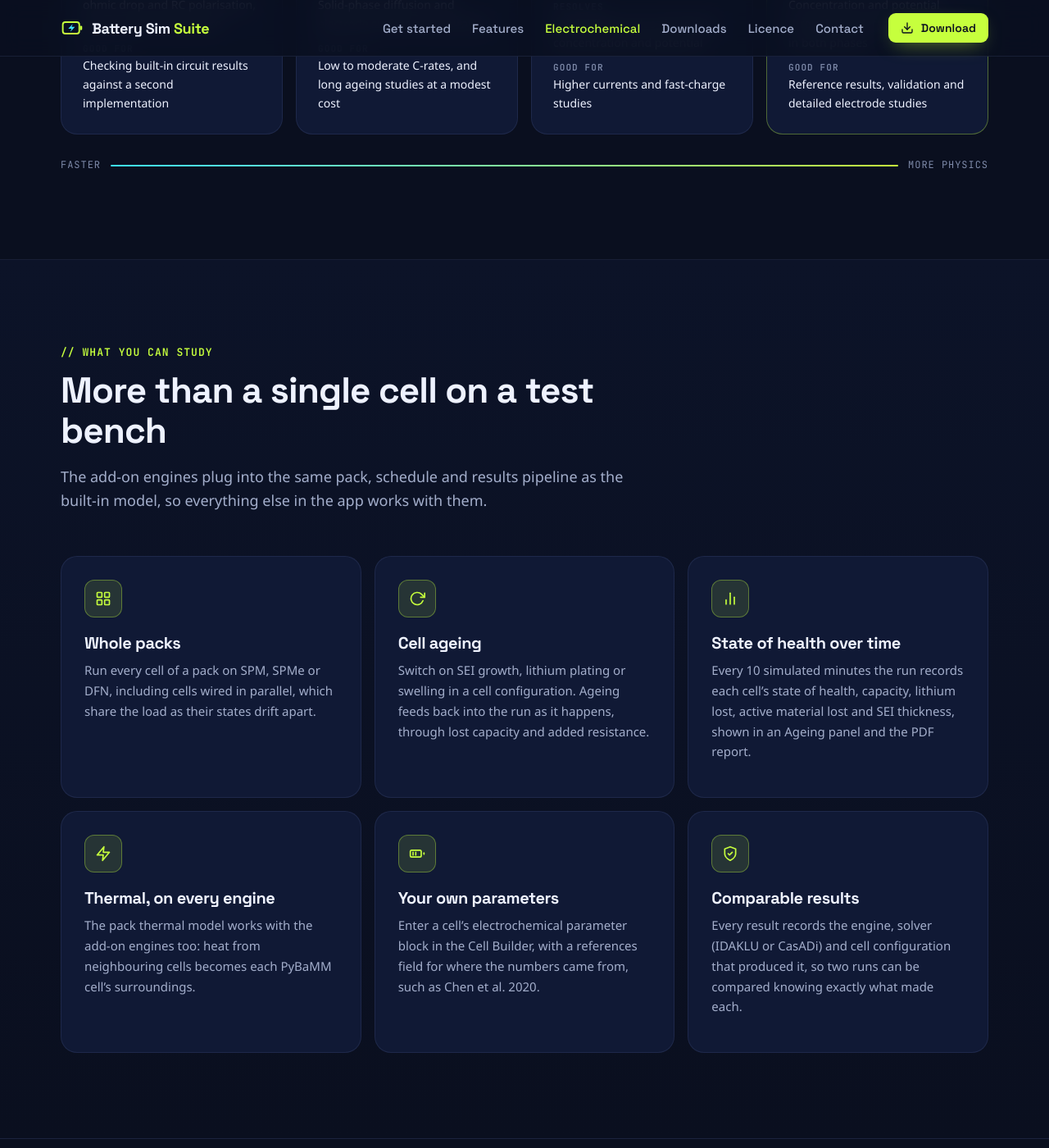
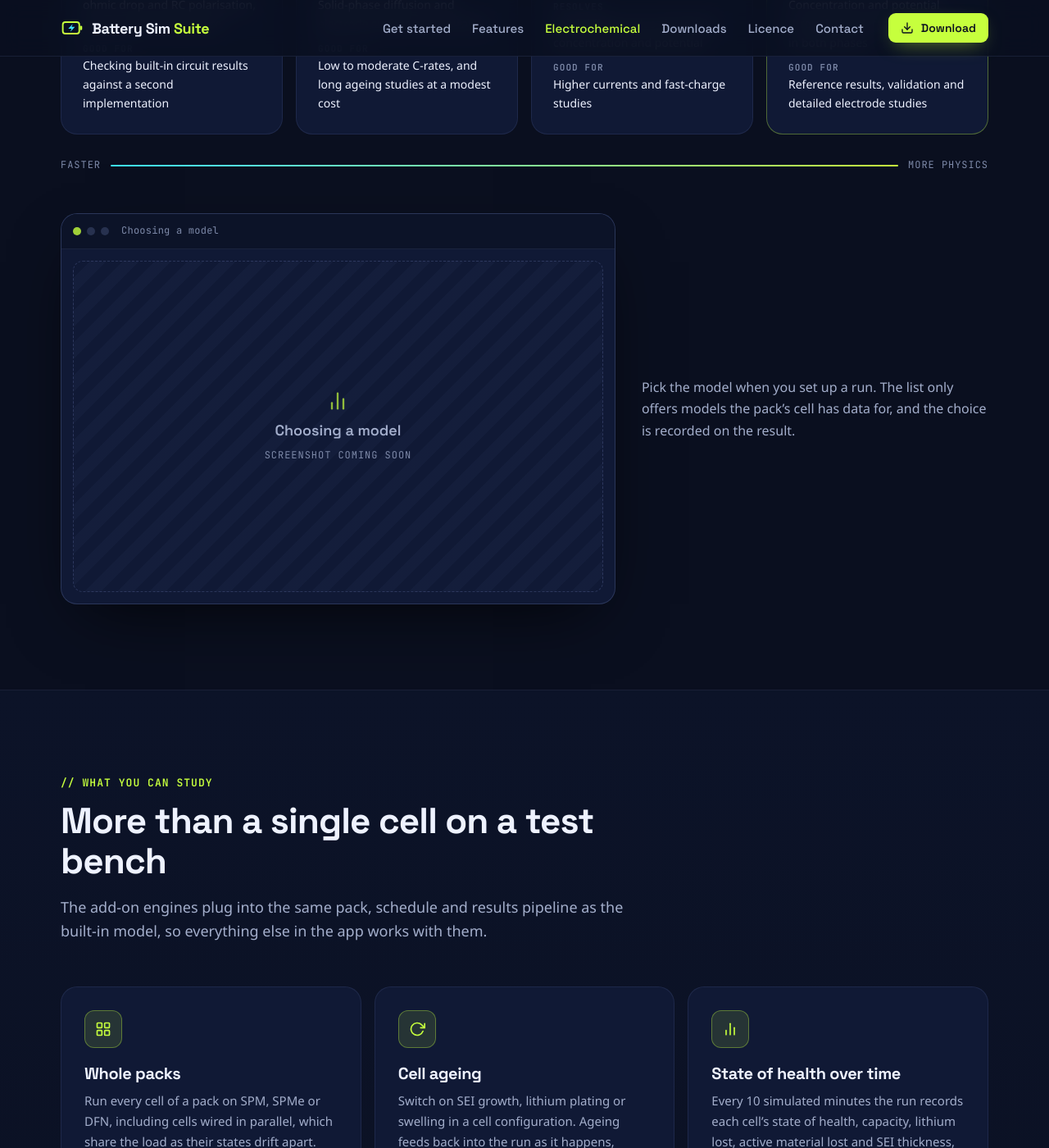
Before and after one commit to sohamdange/battery-sim-releases, a Jekyll site: the page built from docs/features/electrochemical/index.html, in a window 1280 px wide and 1400 px high, scrolled down 1595 px. Shown: the whole window at 82% size. Built offline with Jekyll 4.4.1, drawn with Linux system fonts in a browser that asks for light colours; some of the changed text lies outside the part shown.

Commit message:
site: screenshot slots that fill in when the image is added
- _data/shots.yml lists every screenshot the site uses: file name,
  title, alt text and what to capture
- _includes/shot.html shows the screenshot when
  docs/screenshots/<file> exists, and a styled placeholder until then,
  so adding an image needs no code change
- placeholders for the 0.2.0 screens: cell builder, pack builder,
  thermal setup, sub-cycle builder, calendar, simulation setup,
  engine picker, ageing panel and add-on install

Co-Authored-By: Claude Opus 5.5 <noreply@anthropic.com>
Claude-Session: https://claude.ai/code/session_01CNTjxbna8Mw7tAQUyLTGDS

```diff
--- /dev/null
+++ b/docs/_includes/shot.html
@@ -0,0 +1,19 @@
+{%- comment -%}
+  A screenshot from _data/shots.yml, or a placeholder until its file exists.
+  Usage: {% include shot.html id="engine-picker" %}
+{%- endcomment -%}
+{%- assign shot = site.data.shots | where: "id", include.id | first -%}
+{%- assign shot_path = "/screenshots/" | append: shot.file -%}
+{%- assign shot_file = site.static_files | where: "path", shot_path | first -%}
+<figure class="frame shot{% if include.class %} {{ include.class }}{% endif %}">
+  <div class="frame-bar" aria-hidden="true"><i></i><i></i><i></i><span class="mono">{{ shot.title }}</span></div>
+  {%- if shot_file %}
+  <img src="{{ shot_path | relative_url }}" alt="{{ shot.alt }}" loading="lazy" width="1440" height="900">
+  {%- else %}
+  <div class="shot-placeholder" role="img" aria-label="{{ shot.title }}: screenshot coming soon">
+    {% include icon.html name="chart" px=28 %}
+    <strong>{{ shot.title }}</strong>
+    <span class="mono">Screenshot coming soon</span>
+  </div>
+  {%- endif %}
+</figure>
--- a/docs/assets/css/site.css
+++ b/docs/assets/css/site.css
@@ -606,3 +606,13 @@ td code { font-size: 12px; word-break: break-all; }
   .guide-step { grid-template-columns: minmax(0, 1fr); gap: 14px; }
   .guide-num { width: 44px; height: 44px; font-size: 15px; }
 }
+
+/* ---------- Screenshots and placeholders (_includes/shot.html) ---------- */
+.shot-placeholder { aspect-ratio: 16 / 10; display: flex; flex-direction: column; align-items: center; justify-content: center; gap: 10px; margin: 14px; border: 1px dashed var(--line-2); border-radius: 12px; color: var(--dim); text-align: center; padding: 16px; background: repeating-linear-gradient(135deg, transparent 0 14px, rgba(160,180,255,.03) 14px 28px); }
+.shot-placeholder .icon { color: var(--lime); opacity: .7; }
+.shot-placeholder strong { font: 600 18px var(--font-display); color: var(--muted); }
+.shot-placeholder .mono { font-size: 12px; letter-spacing: .08em; text-transform: uppercase; }
+.shot-row { display: grid; grid-template-columns: minmax(0, 1.6fr) minmax(0, 1fr); gap: 32px; align-items: center; margin-top: 48px; }
+.shot-row > p { margin: 0; }
+.guide-step .shot { margin-top: 24px; }
+@media (max-width: 920px) { .shot-row { grid-template-columns: minmax(0, 1fr); gap: 16px; } }
--- a/docs/features/electrochemical/index.html
+++ b/docs/features/electrochemical/index.html
@@ -44,6 +44,7 @@ hero_lede: Four PyBaMM-based cell engines (Thevenin, SPM, SPMe and DFN) inside B
       {%- endfor %}
     </div>
     <p class="engines-key engines-key--wide mono reveal"><span>Faster</span><span class="engines-key-line"></span><span>More physics</span></p>
+    <div class="shot-row reveal">{% include shot.html id="engine-picker" %}<p class="muted">Pick the model when you set up a run. The list only offers models the pack&rsquo;s cell has data for, and the choice is recorded on the result.</p></div>
   </div>
 </section>
 
@@ -86,6 +87,8 @@ hero_lede: Four PyBaMM-based cell engines (Thevenin, SPM, SPMe and DFN) inside B
         <p>Every result records the engine, solver (IDAKLU or CasADi) and cell configuration that produced it, so two runs can be compared knowing exactly what made each.</p>
       </article>
     </div>
+    <div class="shot-row reveal">{% include shot.html id="ageing-panel" %}<p class="muted">Electrochemical runs with ageing switched on add an Ageing panel to the results, and an Ageing page to the PDF report.</p>
+    </div>
   </div>
 </section>
 
@@ -111,6 +114,9 @@ hero_lede: Four PyBaMM-based cell engines (Thevenin, SPM, SPMe and DFN) inside B
       </ol>
       <p class="muted">The add-on is not code-signed. The SHA-256 checksums on the Downloads page are how to confirm a copy is genuine.</p>
     </div>
+  </div>
+  <div class="wrap">
+    <div class="shot-row reveal">{% include shot.html id="addon-install" %}<p class="muted">Settings &rarr; About shows whether the add-on is installed, its version, and Install or Uninstall. Updates to the app keep an installed add-on.</p></div>
   </div>
 </section>
 
--- a/docs/features/index.html
+++ b/docs/features/index.html
@@ -63,6 +63,9 @@ hero_lede: From cell characterisation to year-long pack missions, in one desktop
       </div>
       <div class="pack-label mono"><span>12s4p</span><span>R_s &middot; R_p</span></div>
     </div>
+  </div>
+  <div class="wrap">
+    <div class="shot-row reveal">{% include shot.html id="pack-builder" %}<p class="muted">The Pack Builder shows the layout, the pack summary and a 3D preview as you edit.</p></div>
   </div>
 </section>
 
@@ -140,6 +143,9 @@ hero_lede: From cell characterisation to year-long pack missions, in one desktop
       </div>
       <div class="pack-label mono"><span>cell &harr; cell</span><span>air &middot; coolant</span></div>
     </div>
+  </div>
+  <div class="wrap">
+    <div class="shot-row reveal">{% include shot.html id="thermal-setup" %}<p class="muted">Thermal connections and cooling are set in the Pack Builder, by group of cells, with per-cell overrides.</p></div>
   </div>
 </section>
 
--- a/docs/guide/index.html
+++ b/docs/guide/index.html
@@ -47,6 +47,7 @@ hero_lede: From a fresh install to your first result. Each step builds a reusabl
             <li>{% include icon.html name="check" px=18 %}<span><strong>Electrochemical model</strong> (with the <a href="{{ '/features/electrochemical/' | relative_url }}">add-on</a>): enter the cell&rsquo;s electrochemical parameter block, and record where the values came from.</span></li>
           </ul>
           <div class="callout"><p><strong>Common mistake:</strong> RC data at only one temperature. The solver interpolates between temperatures, so a single point gives wrong results elsewhere. If that is all you have, set a generous temperature extrapolation tolerance.</p></div>
+          {% include shot.html id="cell-builder" %}
         </div>
       </li>
 
@@ -58,6 +59,7 @@ hero_lede: From a fresh install to your first result. Each step builds a reusabl
           <p>Choose the cell, then arrange cells in layers using a rectangular or diagonal layout. Pick how they are wired (column-parallel, row-parallel or custom groups) and set the series and parallel link resistances. The builder shows the resulting voltage, capacity and limits, with 2D and 3D previews.</p>
           <p>For a thermal study, check the cell-to-cell thermal connections and set cooling to the air or a coolant plate.</p>
           <div class="callout"><p><strong>Common mistake:</strong> mixing up column-parallel and row-parallel. The name says which direction is in parallel, not which is in series.</p></div>
+          {% include shot.html id="pack-builder" %}
         </div>
       </li>
 
@@ -68,6 +70,7 @@ hero_lede: From a fresh install to your first result. Each step builds a reusabl
           <p class="muted">In the app: <strong>Drive Builder &rarr; Sub-cycle Builder</strong></p>
           <p>A sub-cycle is a list of steps: charge, discharge or rest, in current or power, for a set time, or until a voltage or SOC condition is met. Build them in the table, or upload a recorded schedule from CSV or Excel.</p>
           <div class="callout"><p><strong>Common mistake:</strong> no rest between charge and discharge. Real cells need rest for their voltage to relax.</p></div>
+          {% include shot.html id="subcycle-builder" %}
         </div>
       </li>
 
@@ -78,6 +81,7 @@ hero_lede: From a fresh install to your first result. Each step builds a reusabl
           <p class="muted">In the app: <strong>Drive Cycle Builder</strong>, then <strong>Simulation Cycle Builder</strong></p>
           <p>Chain sub-cycles into a <strong>drive cycle</strong>: one day of use, up to 24 hours. Then create a <strong>simulation cycle</strong> and use its Calendar tab to assign drive cycles to days, for example weekdays commute, weekends highway, with a default rule for every other day.</p>
           <div class="callout"><p><strong>Common mistake:</strong> conditions on one rule combine with AND. Months = January and Days = Monday fires only on Mondays in January. The first matching rule wins, so order rules from most to least specific.</p></div>
+          {% include shot.html id="calendar" %}
         </div>
       </li>
 
@@ -89,6 +93,7 @@ hero_lede: From a fresh install to your first result. Each step builds a reusabl
           <p>Select the pack and the simulation cycle. Choose the model first, then the cell configuration, then set the starting SOC, cell temperature and ambient temperature. Optionally switch on the thermal model, give cells their own capacity and resistance spread, and choose what the run records.</p>
           <p>Runs show live progress. You can start several at once, and stop one at any point while keeping the results so far.</p>
           <div class="callout"><p><strong>Common mistake:</strong> a high starting SOC with a charge-heavy schedule. The run stops at the upper voltage cut-off soon after it starts.</p></div>
+          {% include shot.html id="simulation-setup" %}
         </div>
       </li>
 
@@ -98,6 +103,7 @@ hero_lede: From a fresh install to your first result. Each step builds a reusabl
           <h2>Read the results</h2>
           <p class="muted">In the app: <strong>Simulations &rarr; open a run</strong></p>
           <p>Start with end SOC and peak temperature, then explore the pack, cell, overlapping and spatial views. Electrochemical runs with ageing add an Ageing panel. Export the time series to CSV, or create a PDF report.</p>
+          {% include shot.html id="results" %}
         </div>
       </li>
     </ol>
```
Also changed, not shown: docs/_data/shots.yml (added, +84 -0 lines).
